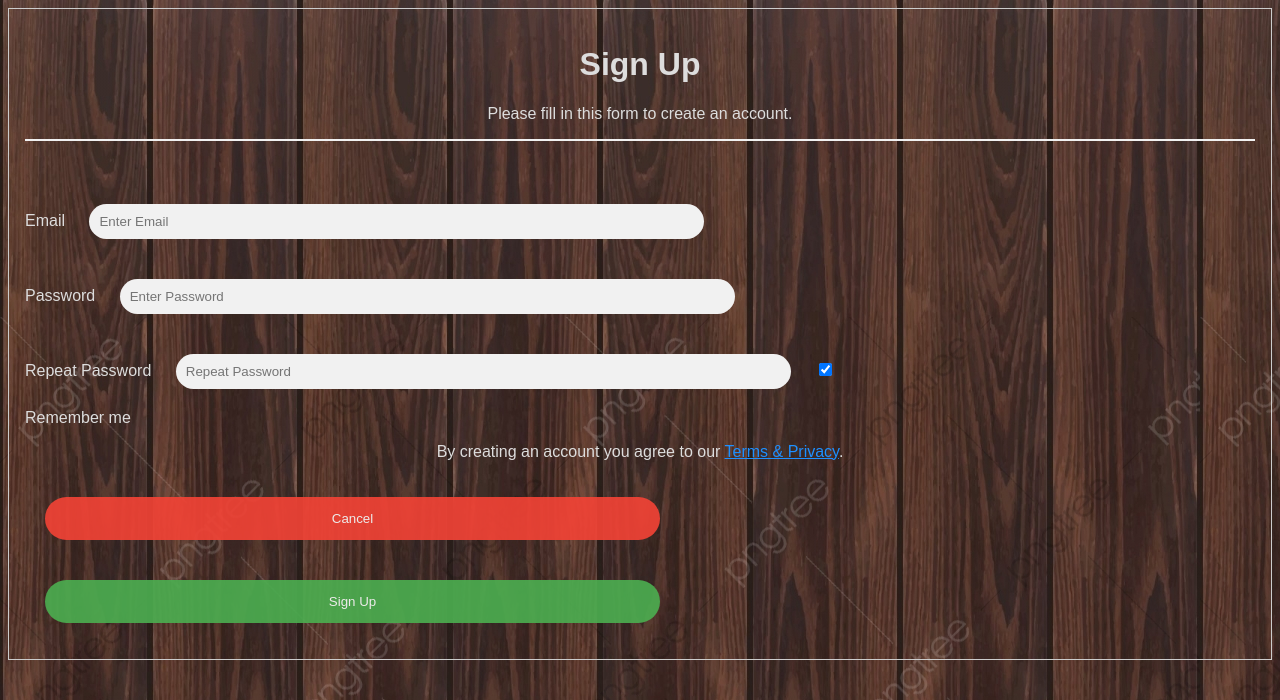
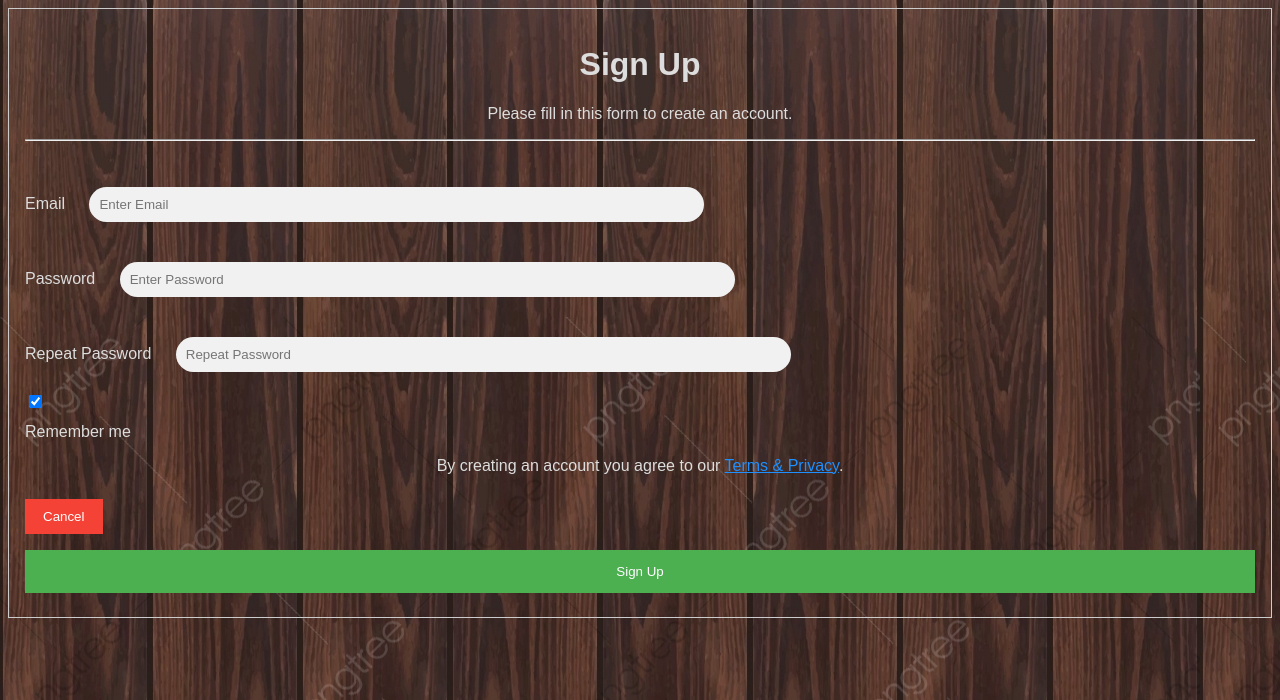
Before and after one commit to temirlan23/nini, a PHP site: page / in a window 1280 px wide. Shown: the top 700 px of the page. Run offline with PHP 8.4, Linux system fonts and the light colour scheme.

Commit message:
Update index.php

```diff
--- a/index.php
+++ b/index.php
@@ -20,6 +20,9 @@ input[type=text]:focus, input[type=password]:focus {
   background-color: #ddd;
   outline: none;
 }
+  input[type=checkbox]{
+
+
 hr {
   border: 1px solid #f1f1f1;
   margin-bottom: 25px;
@@ -82,7 +85,7 @@ button:hover {
     <input type="password" placeholder="Repeat Password" name="psw-repeat" id="bname" required>
 
     <label>
-      <input type="checkbox" checked="checked" name="remember" style="margin-bottom:15px"> <br>Remember me
+    <br>  <input type="checkbox" checked="checked" name="remember" style="margin-bottom:15px"> <br>Remember me
     </label>
 
     <p style="text-align: center;">By creating an account you agree to our <a href="https://policies.google.com/" style="color:dodgerblue">Terms & Privacy</a>.</p>
```
